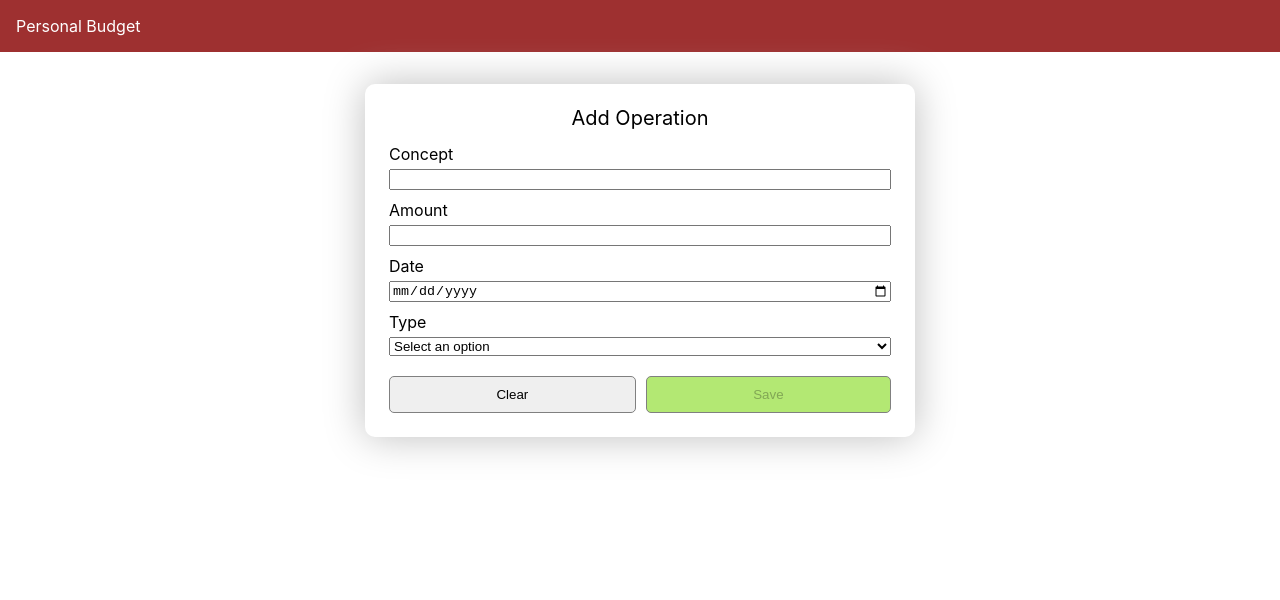
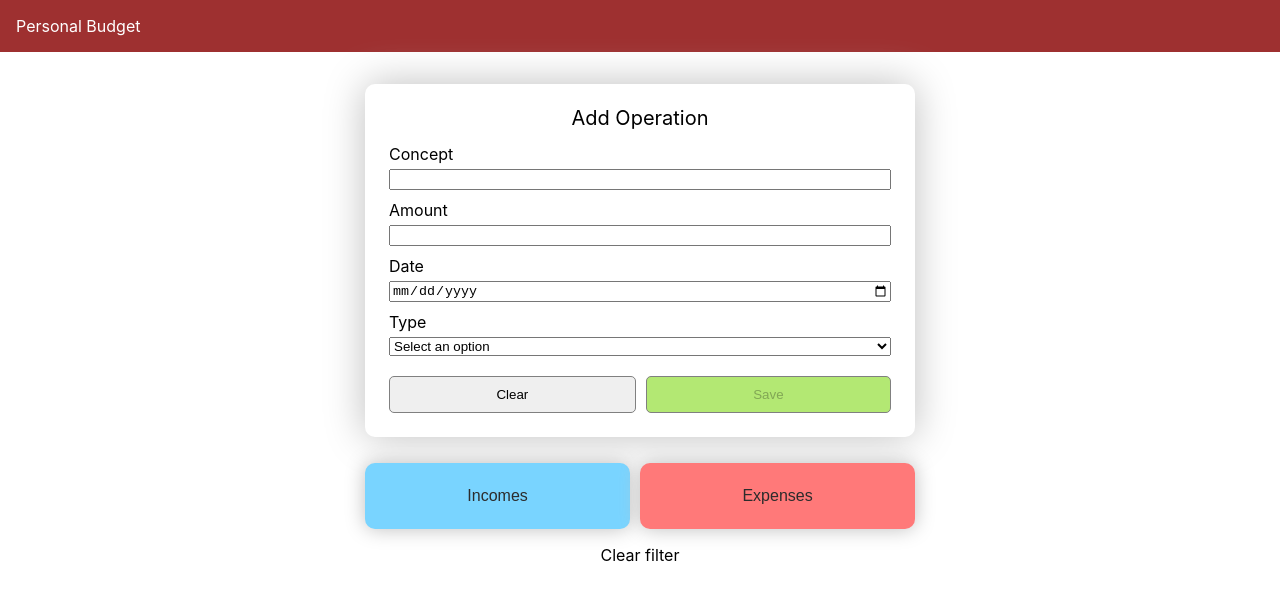
Before and after one commit to Raymark12/Personal-budget-app, a React (Create React App) app in the folder client/: page /operations in a window 1280 px wide. Shown: the top 600 px of the page. Built offline with nearby package versions, Linux system fonts and the light colour scheme.

Commit message:
implements filtering operations

```diff
--- a/client/src/components/Operations/OperationsList/index.js
+++ b/client/src/components/Operations/OperationsList/index.js
@@ -7,7 +7,12 @@ const types = [
   { code: 2, name: "expense" },
 ];
 
-const OperationsList = ({ operations }) => {
+const OperationsList = ({
+  operations,
+  onShowExpenses,
+  onShowIncomes,
+  onClearFilter,
+}) => {
   const getTypeName = (operationType) => {
     const type = types.find((type) => type.code == operationType);
     return type.name;
@@ -15,6 +20,15 @@ const OperationsList = ({ operations }) => {
 
   return (
     <>
+      <div className={style.filter}>
+        <button className={style.incomes} onClick={onShowIncomes}>
+          Incomes
+        </button>
+        <button className={style.expenses} onClick={onShowExpenses}>
+          Expenses
+        </button>
+      </div>
+      <a className={style.clearFilter} onClick={onClearFilter}>Clear filter</a>
       {operations.map((operation) => (
         <Card>
           <div className={style.operation}>
--- a/client/src/components/Operations/OperationsList/operationsList.module.scss
+++ b/client/src/components/Operations/OperationsList/operationsList.module.scss
@@ -1,3 +1,35 @@
+.filter {
+  display: flex;
+  gap: 10px;
+  margin-top: 10px;
+  button {
+    flex-grow: 1;
+    padding: 24px;
+    border-radius: 10px;
+    box-shadow: 0 0 20px 0 rgb(190, 190, 190);
+    border: 0px;
+    text-align: center;
+    cursor: pointer;
+    color: rgb(44, 44, 44);
+    font-size: 16px;
+    &:hover {
+      box-shadow: 0 0 20px 0 rgb(163, 163, 163);
+    }
+    &.expenses {
+      background-color: rgb(255, 121, 121);
+    }
+    &.incomes {
+      background-color: rgb(121, 212, 255);
+    }
+  }
+}
+.clearFilter {
+  text-align: center;
+  cursor: pointer;
+  &:hover {
+    color: rgb(130, 108, 255);
+  }
+}
 .operation {
   display: flex;
   flex-direction: column;
--- a/client/src/components/Operations/index.js
+++ b/client/src/components/Operations/index.js
@@ -1,19 +1,50 @@
-import { useState } from "react";
+import { useEffect, useState } from "react";
 import OperationForm from "./OperationForm";
 import style from "./operations.module.scss";
 import OperationsList from "./OperationsList";
 
 const Operations = () => {
   const [operations, setOperations] = useState([]);
+  const [selectedType, setSelectedType] = useState();
+  const [filteredOperations, setFilteredOperations] = useState([]);
+
+  useEffect(() => {
+    let filtered;
+    if (selectedType) {
+      filtered = operations.filter(
+        (operation) => operation.type == selectedType
+      );
+    } else {
+      filtered = [...operations];
+    }
+    setFilteredOperations(filtered);
+  }, [operations, selectedType]);
 
   const addOperationHandler = (operation) => {
     setOperations((prevOperations) => [operation, ...prevOperations]);
   };
 
+  const showExpenses = () => {
+    setSelectedType(2);
+  };
+
+  const showIncomes = () => {
+    setSelectedType(1);
+  };
+
+  const clearFilter = () => {
+    setSelectedType(null);
+  }
+
   return (
     <div className={style.operations}>
       <OperationForm onSaveOperation={addOperationHandler} />
-      <OperationsList operations={operations} />
+      <OperationsList
+        operations={filteredOperations}
+        onShowExpenses={showExpenses}
+        onShowIncomes={showIncomes}
+        onClearFilter={clearFilter}
+      />
     </div>
   );
 };
```
